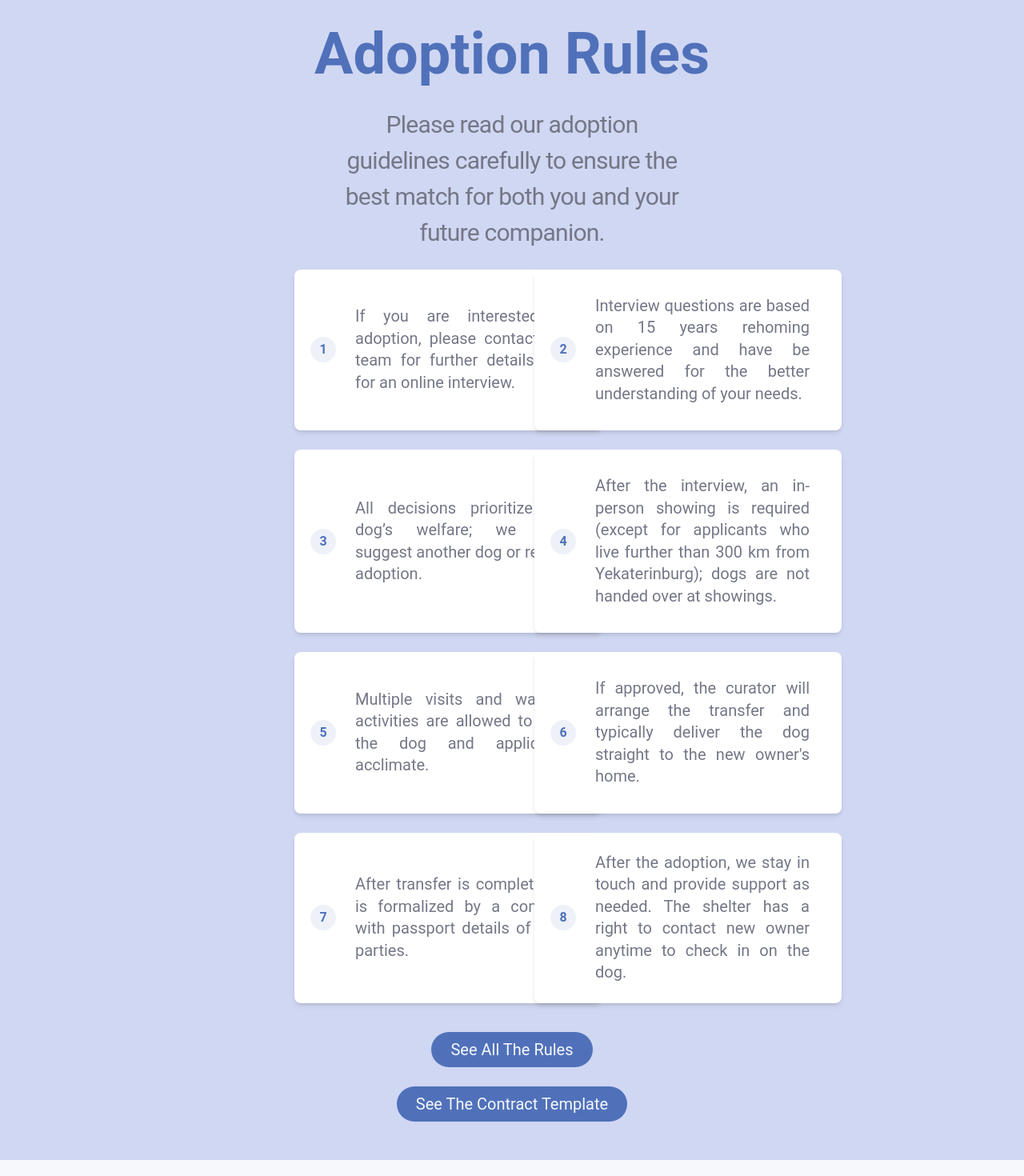
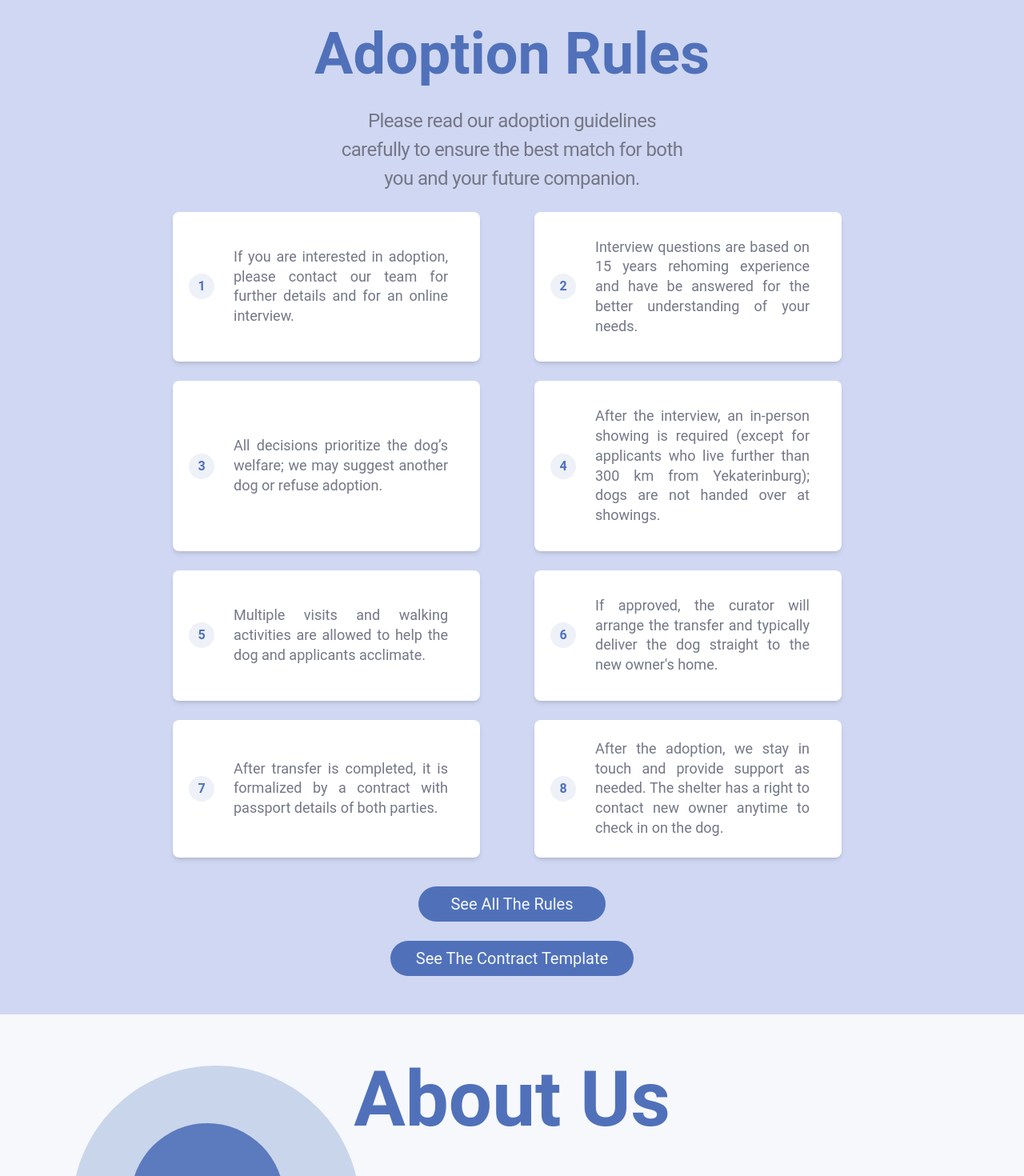
Before and after one commit to bavayra/dog-shelter, a React (Vite) app: page / in a window 1280 px wide. Shown: the part 3460-4930 px from the top of the page at 80% size. Built offline with nearby package versions, Linux system fonts and the light colour scheme; a web font is replaced by a local one.

Commit message:
style(adoptionRules-1024): decreased w of the section's desc text. Increased w of the rules' container. Decreased font sizes. Corrected margins and paddings. Increased gap. Set mx to auto

```diff
--- a/src/components/RuleCard.tsx
+++ b/src/components/RuleCard.tsx
@@ -10,7 +10,7 @@ const RuleCard = ({ number, text }: RuleCardProps) => {
         <span className="text-primary-500 bg-primary-100 3xl:ml-1 5xl:py-6 5xl:w-12 5xl:h-12 5xl:text-2xl tablet-sm:h-8 3xl:h-10 3xl:w-10 tablet-sm:w-8 -ml-3 flex h-5 w-5 shrink-0 items-center justify-center rounded-full font-bold">
           {number}
         </span>
-        <p className="typography-small 4xl:text-2xl 5xl:text-3xl 5xl:pr-10 xs:text-base tablet-sm:text-lg tablet-lg:text-xl text-sm font-normal lg:px-2">
+        <p className="typography-small 4xl:text-2xl 5xl:text-3xl 5xl:pr-10 xs:text-base tablet-sm:text-lg tablet-lg:text-xl text-sm font-normal lg:px-2 lg:text-lg">
           {text}
         </p>
       </div>
--- a/src/features/AdoptionRules.tsx
+++ b/src/features/AdoptionRules.tsx
@@ -19,13 +19,13 @@ const AdoptionRules = () => {
           Adoption Rules
         </h2>
 
-        <p className="typography-body 4xl:mt-4 xs:text-lg 5xl:text-5xl tablet-sm:text-xl tablet-lg:w-180 5xl:w-420 5xl:px-60 mx-auto mt-4 mb-6 text-center sm:text-lg md:px-16 md:text-2xl md:tracking-tight lg:text-3xl xl:px-34 2xl:my-8 2xl:w-5xl">
+        <p className="typography-body 4xl:mt-4 xs:text-lg 5xl:text-5xl tablet-sm:text-xl tablet-lg:w-180 5xl:w-420 5xl:px-60 mx-auto mt-4 mb-6 text-center sm:text-lg md:px-16 md:text-2xl md:tracking-tight lg:text-2xl xl:px-34 2xl:my-8 2xl:w-5xl">
           Please read our adoption guidelines carefully to ensure the best match
           for both you and your future companion.
         </p>
       </div>
 
-      <div className="xl2:gap-x-16 3xl:gap-x-0 3xl:max-w-5xl 4xl:max-w-6xl 5xl:max-w-7xl mx-auto max-w-4xl space-y-4 md:max-w-xl lg:grid lg:grid-cols-2 lg:gap-6 xl:gap-x-6">
+      <div className="xl2:gap-x-16 3xl:gap-x-0 3xl:max-w-5xl 4xl:max-w-6xl 5xl:max-w-7xl mx-auto max-w-4xl space-y-4 md:max-w-xl lg:mx-auto lg:grid lg:max-w-220 lg:grid-cols-2 lg:gap-y-6 xl:gap-x-6">
         {rules.map((rule, index) => (
           <RuleCard key={index} number={index + 1} text={rule} />
         ))}
@@ -36,7 +36,7 @@ const AdoptionRules = () => {
           <a
             href="https://vk.com/topic-215318612_49115975"
             rel="noopener noreferrer"
-            className="bg-primary-500 hover:text-primary-100 4xl:text-3xl 4xl:font-normal 4xl:py-5 4xl:px-10 hover:bg-primary-700 tablet-sm:text-lg tablet-lg:text-xl text-primary-50 xs:text-base mb-4 inline-block rounded-full px-6 py-2 text-xs transition-transform hover:scale-105 md:mt-3 md:mb-6 2xl:px-8 2xl:text-2xl"
+            className="bg-primary-500 hover:text-primary-100 4xl:text-3xl 4xl:font-normal 4xl:py-5 4xl:px-10 hover:bg-primary-700 tablet-sm:text-lg tablet-lg:text-xl text-primary-50 xs:text-base mb-4 inline-block rounded-full px-6 py-2 text-xs transition-transform hover:scale-105 md:mt-3 md:mb-6 lg:px-10 2xl:px-8 2xl:text-2xl"
           >
             See All The Rules
           </a>
@@ -45,7 +45,7 @@ const AdoptionRules = () => {
           <a
             href="https://vk.com/topic-215318612_49115985"
             rel="noopener noreferrer"
-            className="bg-primary-500 hover:text-primary-100 4xl:text-3xl 4xl:py-5 4xl:px-10 4xl:font-normal tablet-sm:text-lg hover:bg-primary-700 tablet-lg:text-xl text-primary-50 xs:text-base inline-block rounded-full px-6 py-2 text-xs transition-transform hover:scale-105 2xl:px-8 2xl:text-2xl"
+            className="bg-primary-500 hover:text-primary-100 4xl:text-3xl 4xl:py-5 4xl:px-10 4xl:font-normal tablet-sm:text-lg hover:bg-primary-700 tablet-lg:text-xl text-primary-50 xs:text-base inline-block rounded-full px-6 py-2 text-xs transition-transform hover:scale-105 lg:px-8 2xl:px-8 2xl:text-2xl"
           >
             See The Contract Template
           </a>
```
